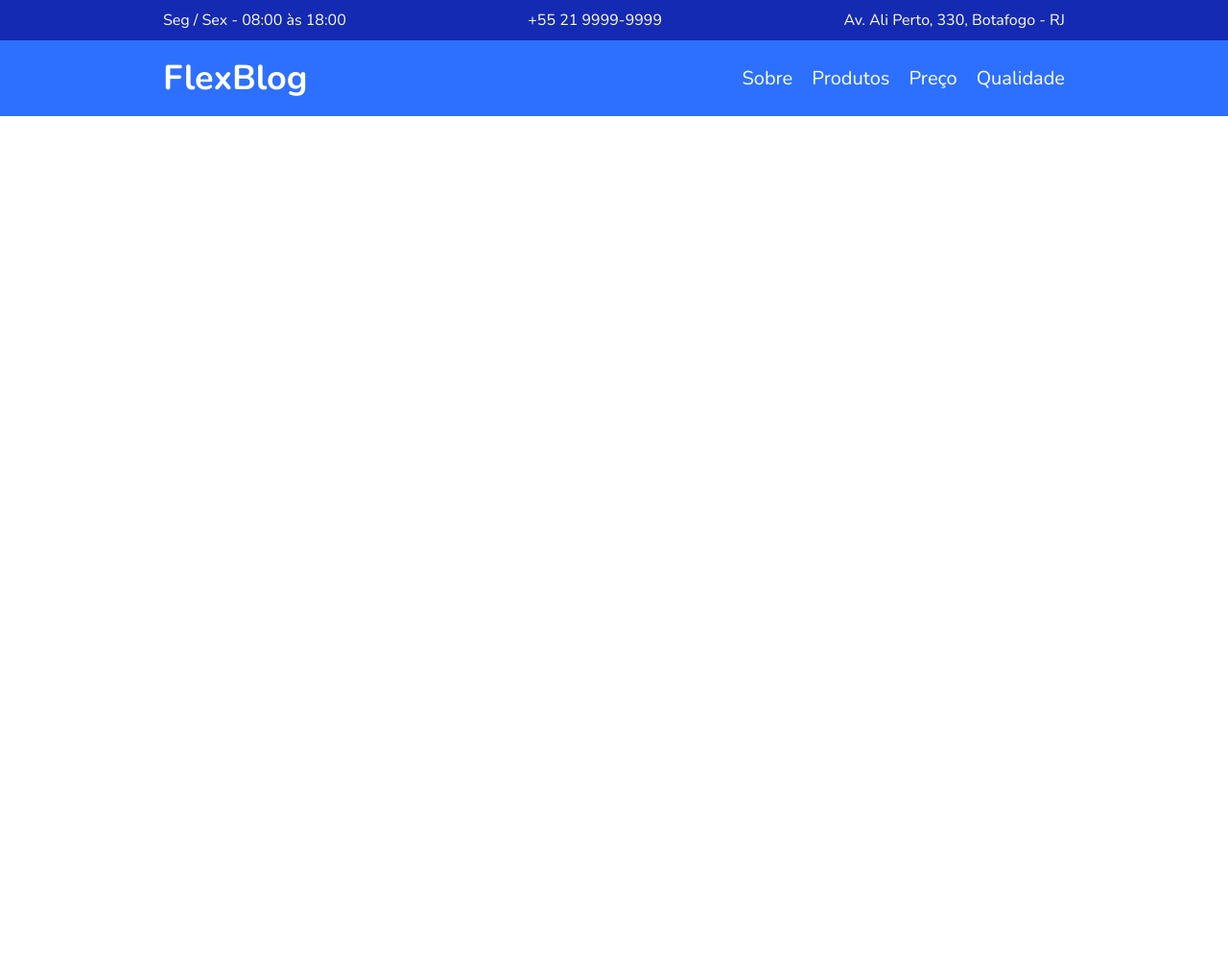
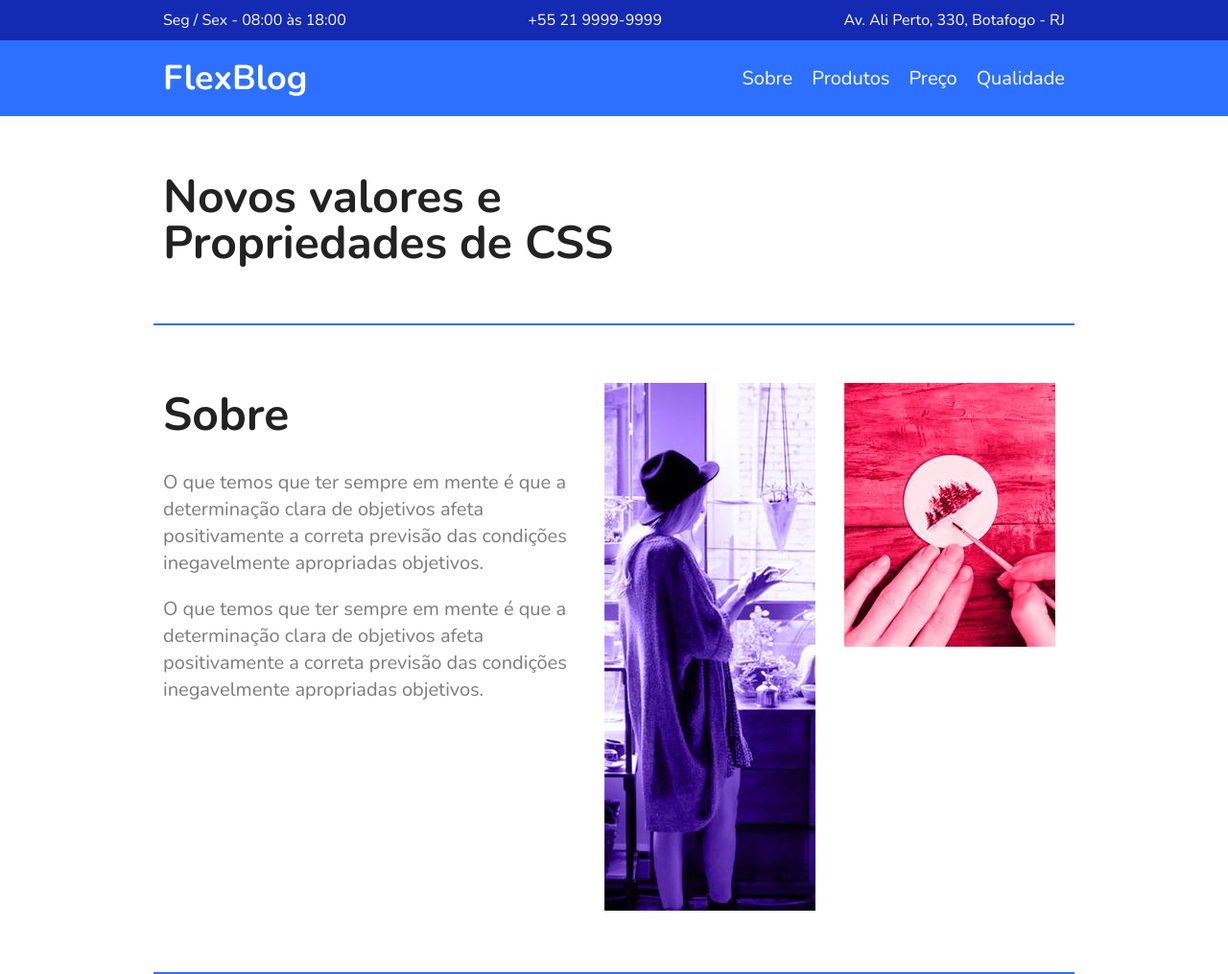
Before and after one commit to FaKeBx/flex-css, a plain HTML site: page index.html in a window 1280 px wide. Shown: the whole page at 96% size. Before the commit the page ends 800 px from the top, so only its background shows below. Drawn offline with nearby package versions, Linux system fonts and the light colour scheme.

Commit message:
introducao e section do sobre finalizadas

```diff
--- a/css/global.css
+++ b/css/global.css
@@ -1,3 +1,7 @@
+* {
+  box-sizing: border-box;
+}
+
 body {
   margin: 0%;
   padding: 0%;
@@ -23,3 +27,8 @@ a {
   max-width: 960px;
   margin: 0% auto;
 }
+
+h1, h2, h3, ul, a, span {
+  margin: 0px;
+  padding: 0px;
+}
--- /dev/null
+++ b/css/sobre.css
@@ -0,0 +1,31 @@
+.sobre {
+  border-top: solid 2px #2D70FF;
+  border-bottom: solid 2px #2D70FF;
+  padding: 60px 0px;
+}
+
+.sobre-info {
+  margin: 0px 10px;
+}
+
+.sobre-info h2 {
+  font-family: nunito;
+  font-size: 48px;
+  margin-bottom: 24px;
+  color: #222;
+}
+
+.sobre-info p {
+  font-family: nunito;
+  font-size: 20px;
+  line-height: 1.4;
+  margin-bottom: 16px;
+  color: #7c7c7c;
+}
+
+.sobre-img {
+  margin: 0px 10px;
+}
+.sobre-img img {
+  margin-right: 10px;
+}
--- a/css/style.css
+++ b/css/style.css
@@ -2,3 +2,9 @@
 
 /* header */
 @import "/css/header.css";
+
+/* titulo */
+@import "/css/titulo.css";
+
+/* sobre */
+@import "/css/sobre.css";
--- /dev/null
+++ b/css/titulo.css
@@ -0,0 +1,7 @@
+h1 {
+  font-family: nunito;
+  font-size: 48px;
+  line-height: 1;
+  padding: 60px 10px;
+  color: #222;
+}
--- a/index.html
+++ b/index.html
@@ -14,11 +14,11 @@
 <body>
   <header>
 
-      <ul class="container flex header-lista">
-        <li class="header-item">Seg / Sex - 08:00 às 18:00</li>
-        <li class="header-item"><a href="tel:+552199999999">+55 21 9999-9999</a></li>
-        <li class="header-item">Av. Ali Perto, 330, Botafogo - RJ</li>
-      </ul>
+    <ul class="container flex header-lista">
+      <li class="header-item">Seg / Sex - 08:00 às 18:00</li>
+      <li class="header-item"><a href="tel:+552199999999">+55 21 9999-9999</a></li>
+      <li class="header-item">Av. Ali Perto, 330, Botafogo - RJ</li>
+    </ul>
 
     <div class="background-menu">
       <div class="container flex menu">
@@ -36,6 +36,31 @@
 
   </header>
 
+
+  <h1 class="container">Novos valores e
+    <br>
+    Propriedades de CSS
+  </h1>
+
+
+  <section class="container flex sobre #sobre">
+    <div class="sobre-info">
+      <h2>Sobre</h2>
+      <p>O que temos que ter sempre em mente é que a determinação clara de objetivos afeta positivamente a correta
+        previsão das condições inegavelmente apropriadas objetivos.</p>
+
+      <p>O que temos que ter sempre em mente é que a determinação clara de objetivos afeta positivamente a correta
+        previsão
+        das condições inegavelmente apropriadas objetivos.</p>
+    </div>
+    <div class="sobre-img">
+      <img src="/images/sobre1.jpg" alt="Sobre 1" width="220" height="550">
+    </div>
+    <div class="sobre-img">
+      <img src="/images/sobre2.jpg" alt="Sobre 2" width="220" height="275">
+    </div>
+  </section>
+
 </body>
 
 </html>
```
